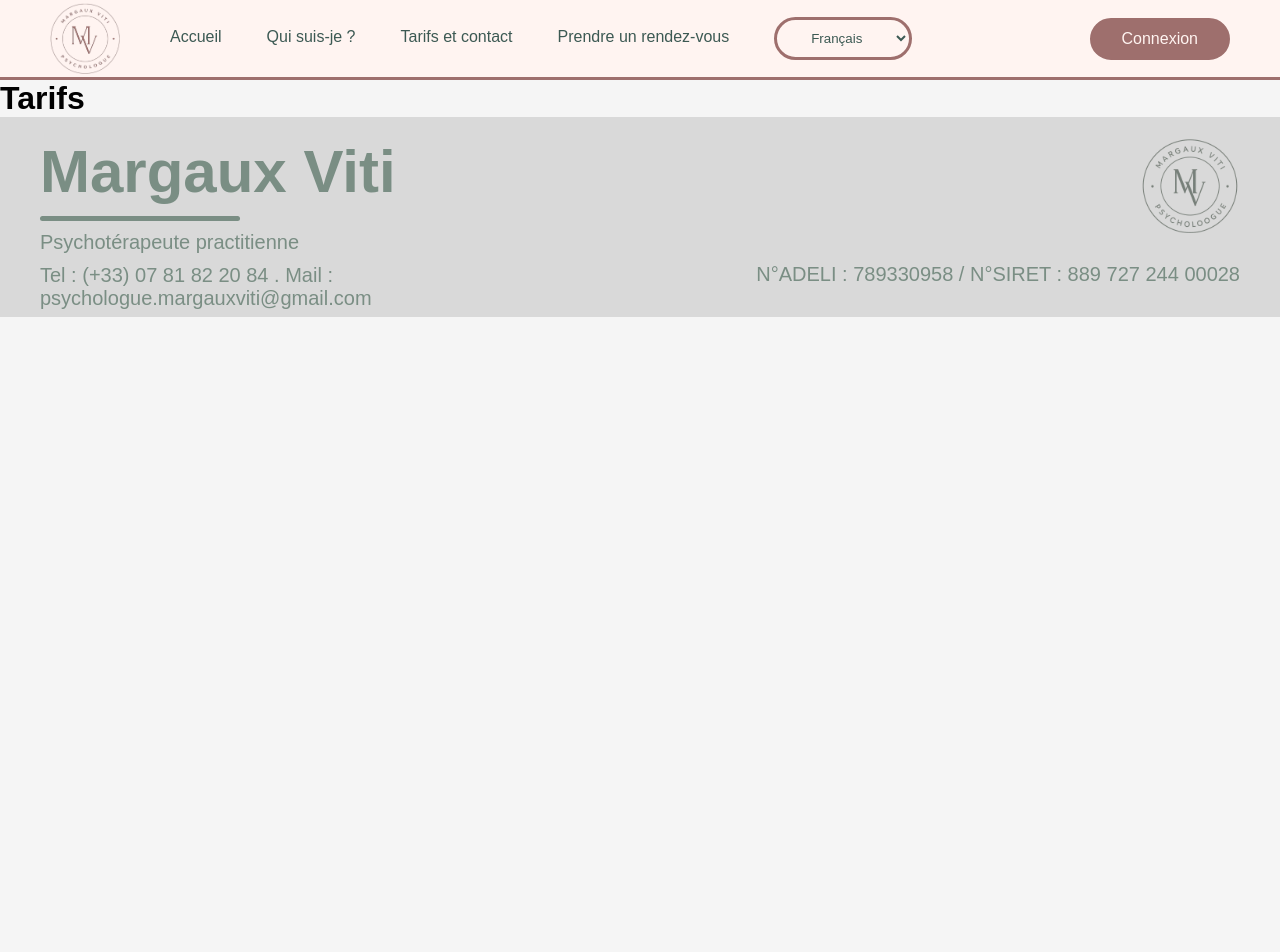
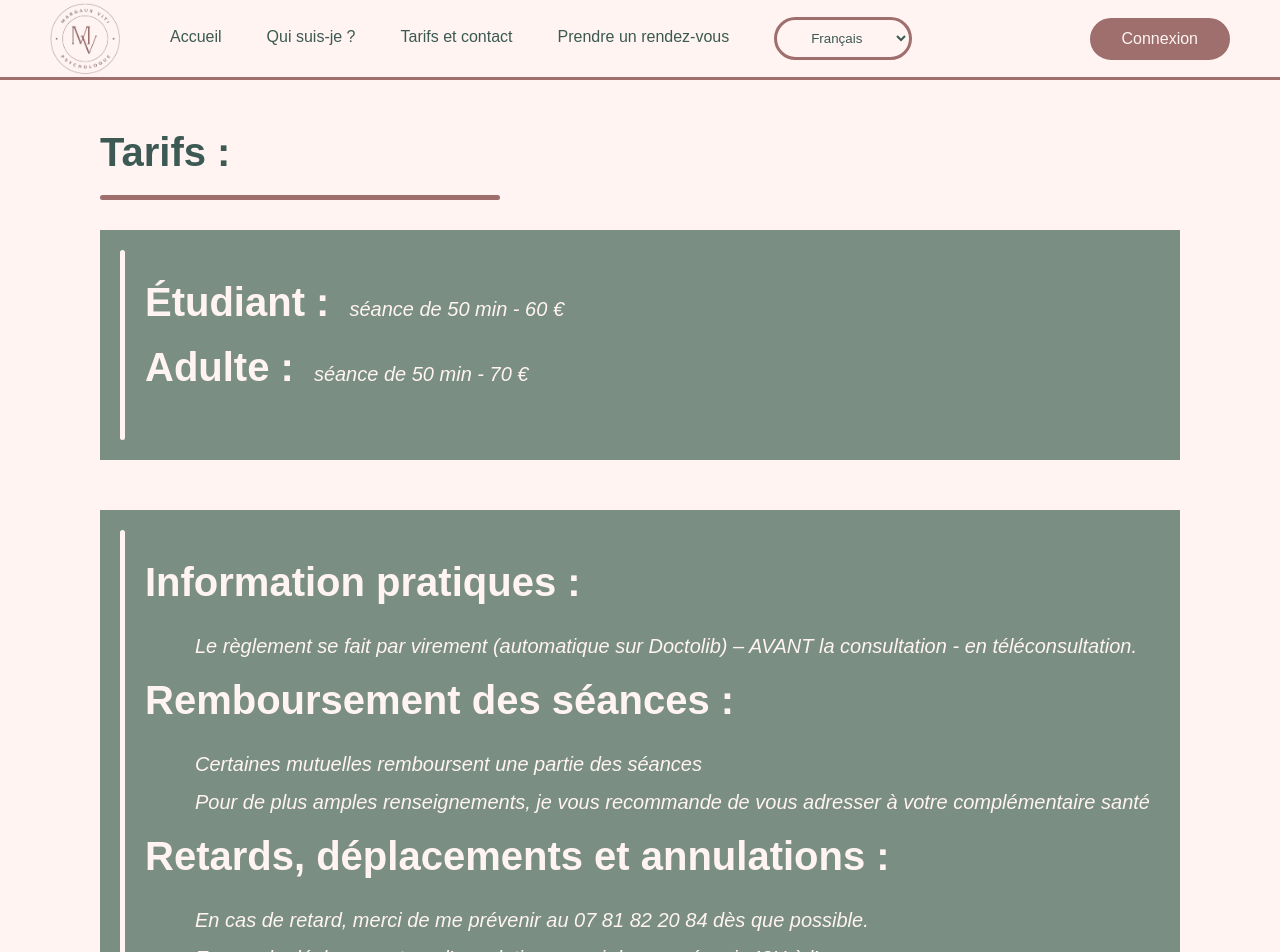
Before and after one commit to Noah-ndf/site-web, a React (Vite) app in the folder site-psy/frontend/: page /tarifs in a window 1280 px wide. Shown: the top 952 px of the page. Before the commit the page ends 800 px from the top, so only its background shows below. Built offline with nearby package versions, Linux system fonts and the light colour scheme.

Commit message:
page tarifs et infos

```diff
--- a/site-psy/frontend/src/components/Navbar.jsx
+++ b/site-psy/frontend/src/components/Navbar.jsx
@@ -27,7 +27,7 @@ export default function Navbar() {
         <img src="./../../public/pink-logo.png" alt="logo" />
         <Link to="/">Accueil</Link>
         <Link to="/Presentation">Qui suis-je ?</Link>
-        <Link to="/Presentation">Tarifs et contact</Link>
+        <Link to="/Tarifs">Tarifs et contact</Link>
 
         <>
           {/* 👇 N'affiche PAS ce lien si l'utilisateur est une psychologue */}
--- a/site-psy/frontend/src/pages/Presentation.jsx
+++ b/site-psy/frontend/src/pages/Presentation.jsx
@@ -51,13 +51,15 @@ export default function Presentation() {
 
     <h1 className="H2green">Mon livre : </h1>
     <div className="bar"></div>
-    <div className="article">
-      <img src="./../public/book.jpg" alt="" />
+      <div className="article">
+      <div className="media-block">
+        <img src="./../public/book.jpg" alt="" />
+        <div className="barVwhite"></div>
+      </div>
       <div className="article-infos">
-        <h1 className="H2green">C'est dans la tête</h1>
-        <div className="bar"></div>
-        <p className="Pgreen">Un cheminement long et intense. L’histoire de cinq années d’errance médicale, mais ne t’inquiète pas, ce n’est pas « barbant », en tout cas, j’ai tenté de faire en sorte que cela se lise facilement et sans prise de tête.</p>
-        <p className="Pgreen">Ici, je me livre à toi, à vous. En toute légèreté et en toute honnêteté. J’ai même essayé de caler un peu d’humour... Mais bon, pas simple dans ce type d’écrit. On parle de troubles digestifs (SII, SIBO...), psychiques, d’endométriose, de médecine et de société en général.</p>
+        <h1 className="H2white">C'est dans la tête</h1>
+        <p className="Pwhite">Un cheminement long et intense. L’histoire de cinq années d’errance médicale, mais ne t’inquiète pas, ce n’est pas « barbant », en tout cas, j’ai tenté de faire en sorte que cela se lise facilement et sans prise de tête.</p>
+        <p className="Pwhite">Ici, je me livre à toi, à vous. En toute légèreté et en toute honnêteté. J’ai même essayé de caler un peu d’humour... Mais bon, pas simple dans ce type d’écrit. On parle de troubles digestifs (SII, SIBO...), psychiques, d’endométriose, de médecine et de société en général.</p>
         <a target="_blank" href="https://www.amazon.fr/Cest-dans-t%C3%AAte-Margaux-Viti-ebook/dp/B0B5H2T5CB/ref=sr_1_1?__mk_fr_FR=%C3%85M%C3%85%C5%BD%C3%95%C3%91&crid=KJQIVD2XRWC9&dib=eyJ2IjoiMSJ9.cm5bf6CcZ_tr7tu-iIzHjw.g71-W5tlQsEoTdUVJddgVb8k0HPte6KAOOSWnFumGgQ&dib_tag=se&keywords=c%27est+dans+la+t%C3%AAte+margaux+viti&qid=1747304371&sprefix=c%27est+dans+la+t%C3%AAte+margaux+viti%2Caps%2C112&sr=8-1">Lien de mon livre</a>
       </div>
     </div>
@@ -65,16 +67,19 @@ export default function Presentation() {
     <h1 className="H2green">Mon podcast : </h1>
     <div className="bar"></div>
     <div className="article">
-      <img src="./../public/podcast.jpg" alt="" />
+      <div className="media-block">
+        <img src="./../public/podcast.jpg" alt="" />
+        <div className="barVwhite"></div>
+      </div>
       <div className="article-infos">
-        <h1 className="H2green">Bien-être chronique</h1>
-        <div className="bar"></div>
-        <p className="Pgreen">Margaux témoigne de son expérience avec douleurs chroniques et notamment du syndrome de l'intestin irritable, du SIBO et surtout de l'endométriose.</p>
-        <p className="Pgreen">Avec sa casquette de psychologue en devenir et de malade, elle nous partage ses hauts et ses bas sans aucun tabou sur ses douleurs et surtout sur sa période d'errance médicale.</p>
+        <h1 className="H2white">Bien-être chronique</h1>
+        <p className="Pwhite">Margaux témoigne de son expérience avec douleurs chroniques et notamment du syndrome de l'intestin irritable, du SIBO et surtout de l'endométriose.</p>
+        <p className="Pwhite">Avec sa casquette de psychologue en devenir et de malade, elle nous partage ses hauts et ses bas sans aucun tabou sur ses douleurs et surtout sur sa période d'errance médicale.</p>
         <a target="_blank" href="https://podcasts.audiomeans.fr/bien-etre-chronique-155e86396033/peu-importe-ce-quon-vous-dit-vos-symptomes-sont-bien-reels--53408b57">Lien de mon podcast</a>
       </div>
     </div>
 
+
   </div>
   ;
 }
--- a/site-psy/frontend/src/pages/Tarifs.jsx
+++ b/site-psy/frontend/src/pages/Tarifs.jsx
@@ -1,5 +1,65 @@
 import React from 'react';
+import './../styles/Tarifs.css';
 
-export default function Tarifs() {
-  return <h1>Tarifs</h1>;
+export default function infos() {
+  return <div className='Tcontainer'>
+
+  <h1 className="H2green">Tarifs :</h1>
+  <div className="bar"></div>
+<article className="Tarticle">
+  <div className="bar-container">
+    <div className="barVwhite"></div>
+  </div>
+  <div className="text">
+    <div className="line">
+      <h2 className="H2white">Étudiant :</h2>
+      <p className="Pwhite">séance de 50 min - 60 €</p>
+    </div>
+    <div className="line">
+      <h2 className="H2white">Adulte :</h2>
+      <p className="Pwhite">séance de 50 min - 70 €</p>
+    </div>
+  </div>
+</article>
+  <article className="Tarticle">
+  <div className="bar-container">
+    <div className="barVwhite"></div>
+  </div>
+  <div className="text2">
+      <h2 className="H2white">Information pratiques :</h2>
+      <p className="Pwhite">Le règlement se fait par virement (automatique sur Doctolib) – AVANT la consultation - en téléconsultation.</p>
+      <h2 className="H2white">Remboursement des séances :</h2>
+      <p className="Pwhite">Certaines mutuelles remboursent une partie des séances</p>
+      <p className="Pwhite">Pour de plus amples renseignements, je vous recommande de vous adresser à votre complémentaire santé</p>
+      <h2 className="H2white">Retards, déplacements et annulations :</h2>
+      <p className="Pwhite">En cas de retard, merci de me prévenir au 07 81 82 20 84 dès que possible.</p>
+      <p className="Pwhite">En cas de déplacement ou d’annulation, merci de me prévenir 48H à l’avance.</p>
+      <p className="Pwhite">En cas de rendez-vous non-honoré sans me prévenir, la séance est dû.</p>
+  </div>
+</article>
+
+  <h1 className="H2green">Coordonnées :</h1>
+  <div className="bar"></div>
+  <article className="Tarticle">
+  <div className="bar-container">
+    <div className="barVwhite"></div>
+  </div>
+  <div className="text2">
+      <h2 className="H2white">E mail :</h2>
+      <p className="Pwhite">psychologue.margauxviti@gmail.com</p>
+  </div>
+</article>
+  <article className="Tarticle">
+  <div className="bar-container">
+    <div className="barVwhite"></div>
+  </div>
+  <div className="text2">
+      <h2 className="H2white">Télephone  :</h2>
+      <p className="Pwhite">(+33) 07 81 82 20 84</p>
+      <p className="Pwhite">N’hésitez pas à me laisser un message vocal ou un sms avec votre nom et prénom ainsi qu’un numéro de téléphone sur lequel vous rappeler.</p>
+  </div>
+</article>
+
+
+  </div>;
 }
--- /dev/null
+++ b/site-psy/frontend/src/styles/Tarifs.css
@@ -0,0 +1,84 @@
+.Tcontainer {
+    min-height: 100vh;
+    background-color: #FFF4F1;
+    padding: 50px 100px;
+}
+
+.Tcontainer h1 {
+    margin-top: 50px;
+}
+
+.Tcontainer :nth-child(1) {
+    margin-top: 0px;
+}
+
+.Tcontainer .bar{
+    margin-top: 20px;
+    margin-bottom: 30px;
+}
+
+
+.Tarticle {
+  display: flex;
+  align-items: stretch;
+  background-color: #7A8E84;
+  padding: 20px;
+  margin-bottom: 50px;
+}
+
+
+.bar-container {
+  display: flex;
+  align-items: stretch;
+  margin-right: 20px;
+}
+
+
+.barVwhite {
+  width: 5px;
+  background-color: #FFF4F1;
+  border-radius: 50px;
+  height: 100%;
+}
+
+
+.text {
+  display: flex;
+  flex-direction: column;
+  justify-content: center;
+  padding : 30px 0 30px 0;
+}
+
+.text2 p + p {
+  margin-top: 15px; /* ajuste la valeur à ton goût */
+}
+
+.text2 {
+  display: flex;
+  flex-direction: column;
+  justify-content: center;
+  padding : 30px 0 30px 0;
+}
+
+.text2 h2 {
+    margin-bottom: 30px;
+    margin-top: 20px;
+}
+
+.text2 p {
+    margin-left: 50px;
+}
+
+.line {
+  display: flex;
+  align-items: baseline;
+  gap: 20px;
+  margin-bottom: 20px;
+}
+
+
+.Pwhite {
+  font-size: 18px;
+  color: white;
+  font-style: italic;
+}
--- a/site-psy/frontend/src/styles/main.css
+++ b/site-psy/frontend/src/styles/main.css
@@ -29,6 +29,21 @@ html {
   font-size: 20px;
 }
 
+.H1white {
+  color: #FFF4F1;
+  font-size: 60px;;
+}
+
+.H2white {
+  color: #FFF4F1;
+  font-size: 40px;;
+}
+
+.Pwhite {
+  color: #FFF4F1;
+  font-size: 20px;
+}
+
 .bar {
   height: 5px;
   width: 400px;
--- a/site-psy/frontend/src/styles/presentation.css
+++ b/site-psy/frontend/src/styles/presentation.css
@@ -23,21 +23,24 @@
 }
 
 .article {
-    height: auto;
-    display: flex;
-    padding-inline: 50px;
+  display: flex;
+  align-items: stretch;
+  background-color: #7A8E84;
+  padding: 20px;
 }
 
 .article img {
-    width: 400px;
+  width: 400px;
+  height: auto;
+  display: block;
 }
 
 .article-infos {
     padding: 50px;
 }
 
-.article-infos .bar {
-    width: 150px;
+.article-infos h1 {
+    margin-bottom: 50px;
 }
 
 .article-infos a {
@@ -45,16 +48,22 @@
     margin-left: 50px;
     margin-top: 20px;
     background-color: #FFF4F1;
-    border: solid 3px #9E6F6D;
+    border: solid 3px #3C5953;
     border-radius: 50px;
     padding: 15px 30px;
     text-decoration: none;
-    color: #9E6F6D;
+    color: #3C5953;
     font-size: 20px;
     transition: 0.3s ease;
 }
 
 .article-infos a:hover {
-    background-color: #9E6F6D;
+    background-color: #3C5953;
     color: #FFF4F1;
 }
+
+
+.media-block {
+  display: flex;
+  align-items: stretch;
+}
```
